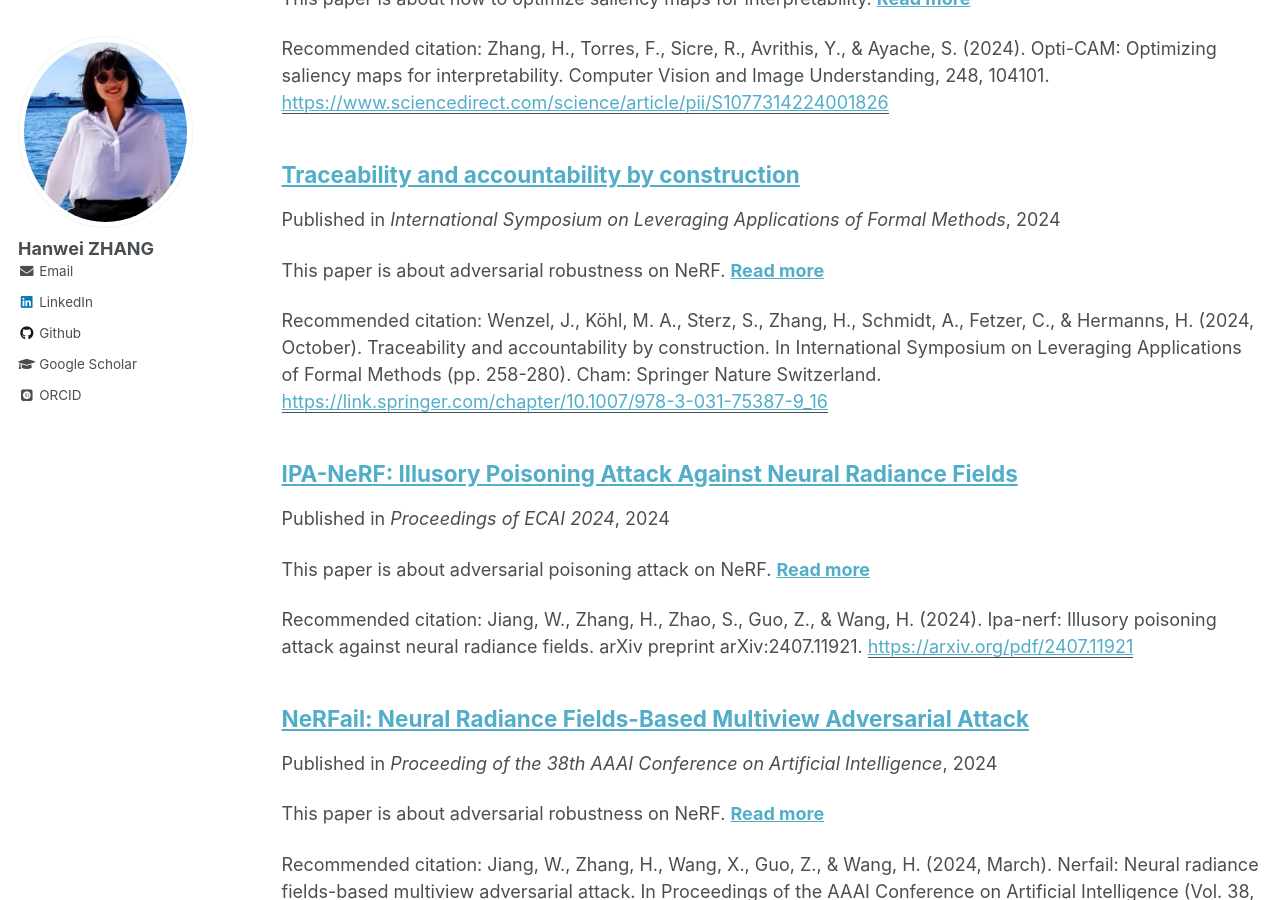
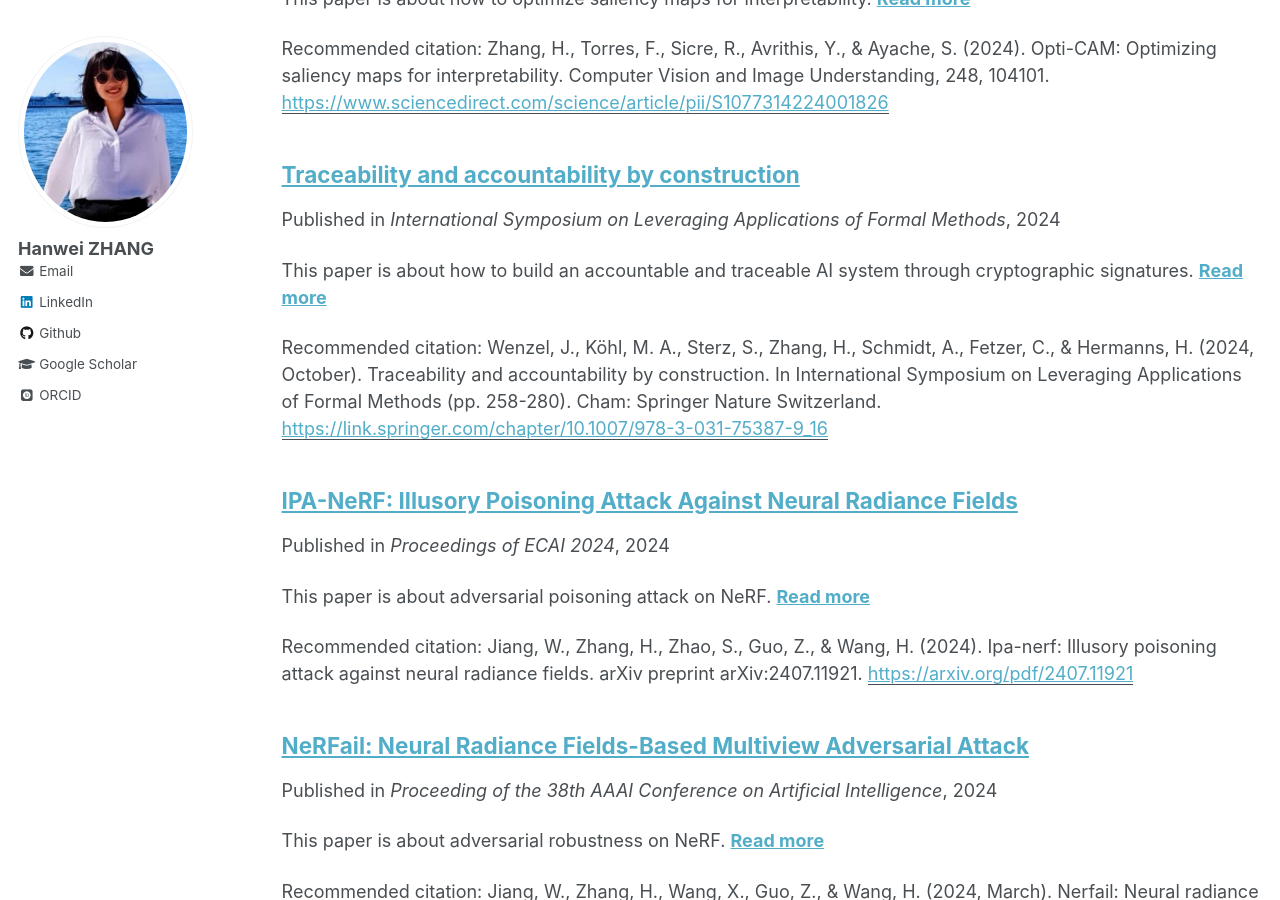
Before and after one commit to hanwei0912/hanwei0912.github.io, a Jekyll site: the page built from _pages/publications.md, in a window 1280 px wide and 900 px high, scrolled down 953 px. Built offline with Jekyll 4.4.1, drawn with Linux system fonts in a browser that asks for light colours; some web fonts are replaced.

Commit message:
Update Traceblitiy_dbom.md

```diff
--- a/_publications/Traceblitiy_dbom.md
+++ b/_publications/Traceblitiy_dbom.md
@@ -2,7 +2,7 @@
 title: "Traceability and accountability by construction"
 collection: publications
 permalink: /publication/Traceblitiy_dbom
-excerpt: 'This paper is about adversarial robustness on NeRF.'
+excerpt: 'This paper is about how to build an accountable and traceable AI system through cryptographic signatures.'
 date: 2024-10-26
 venue: 'International Symposium on Leveraging Applications of Formal Methods'
 paperurl: 'https://link.springer.com/chapter/10.1007/978-3-031-75387-9_16'
```
